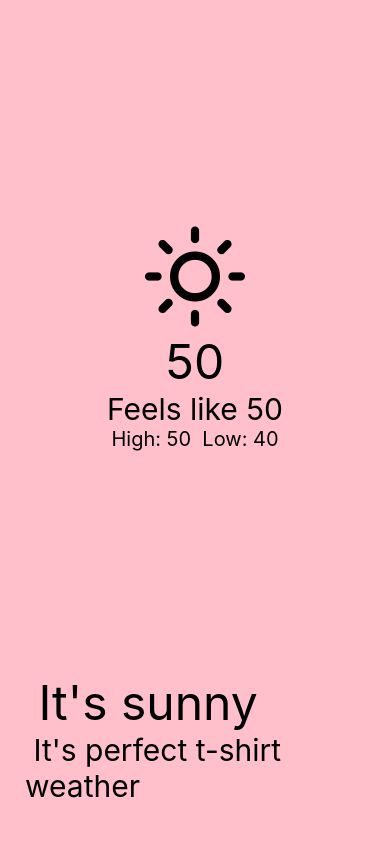
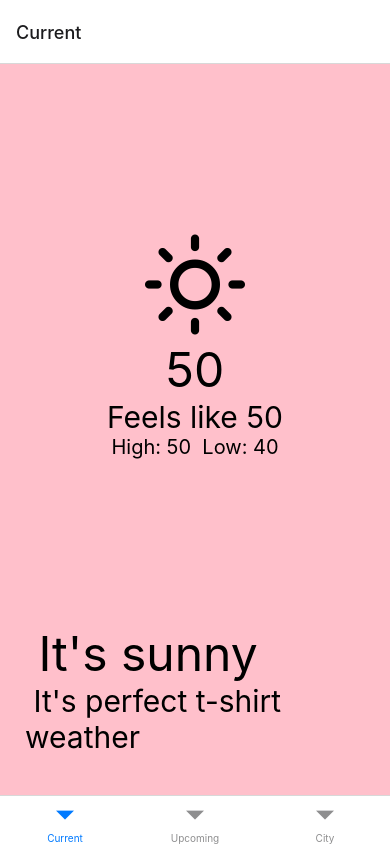
Before and after one commit to QuinntonCarter/nativeWeather, a React Native app: screen / in a window 390 px wide. Built offline with nearby package versions, Linux system fonts and the light colour scheme.

Commit message:
Adds navigation bottom bar

```diff
--- a/App.js
+++ b/App.js
@@ -1,20 +1,19 @@
-import { View, StyleSheet } from 'react-native'
 import CurrentWeather from './src/screens/CurrentWeather'
 import UpcomingWeather from './src/screens/UpcomingWeather'
 import City from './src/screens/City'
+import { NavigationContainer } from '@react-navigation/native'
+import { createBottomTabNavigator } from '@react-navigation/bottom-tabs'
 
-const styles = StyleSheet.create({
-  container: {
-    flex: 1
-  }
-})
+const { Navigator, Screen } = createBottomTabNavigator()
 
 export default function App() {
   return (
-    <View style={styles.container}>
-      {/* <UpcomingWeather /> */}
-      <CurrentWeather />
-      {/* <City /> */}
-    </View>
+    <NavigationContainer>
+      <Navigator>
+        <Screen name={'Current'} component={CurrentWeather} />
+        <Screen name={'Upcoming'} component={UpcomingWeather} />
+        <Screen name={'City'} component={City} />
+      </Navigator>
+    </NavigationContainer>
   )
 }
--- a/package.json
+++ b/package.json
@@ -10,10 +10,14 @@
     "lint": "eslint"
   },
   "dependencies": {
+    "@react-navigation/bottom-tabs": "^6.5.8",
+    "@react-navigation/native": "^6.1.7",
     "expo": "~48.0.18",
     "expo-status-bar": "~1.4.4",
     "react": "18.2.0",
-    "react-native": "0.71.8"
+    "react-native": "0.71.8",
+    "react-native-safe-area-context": "4.5.0",
+    "react-native-screens": "~3.20.0"
   },
   "devDependencies": {
     "@babel/core": "^7.20.0",
```
Also changed, not shown: 1 other file (tests, documents, lock files or other folders).
